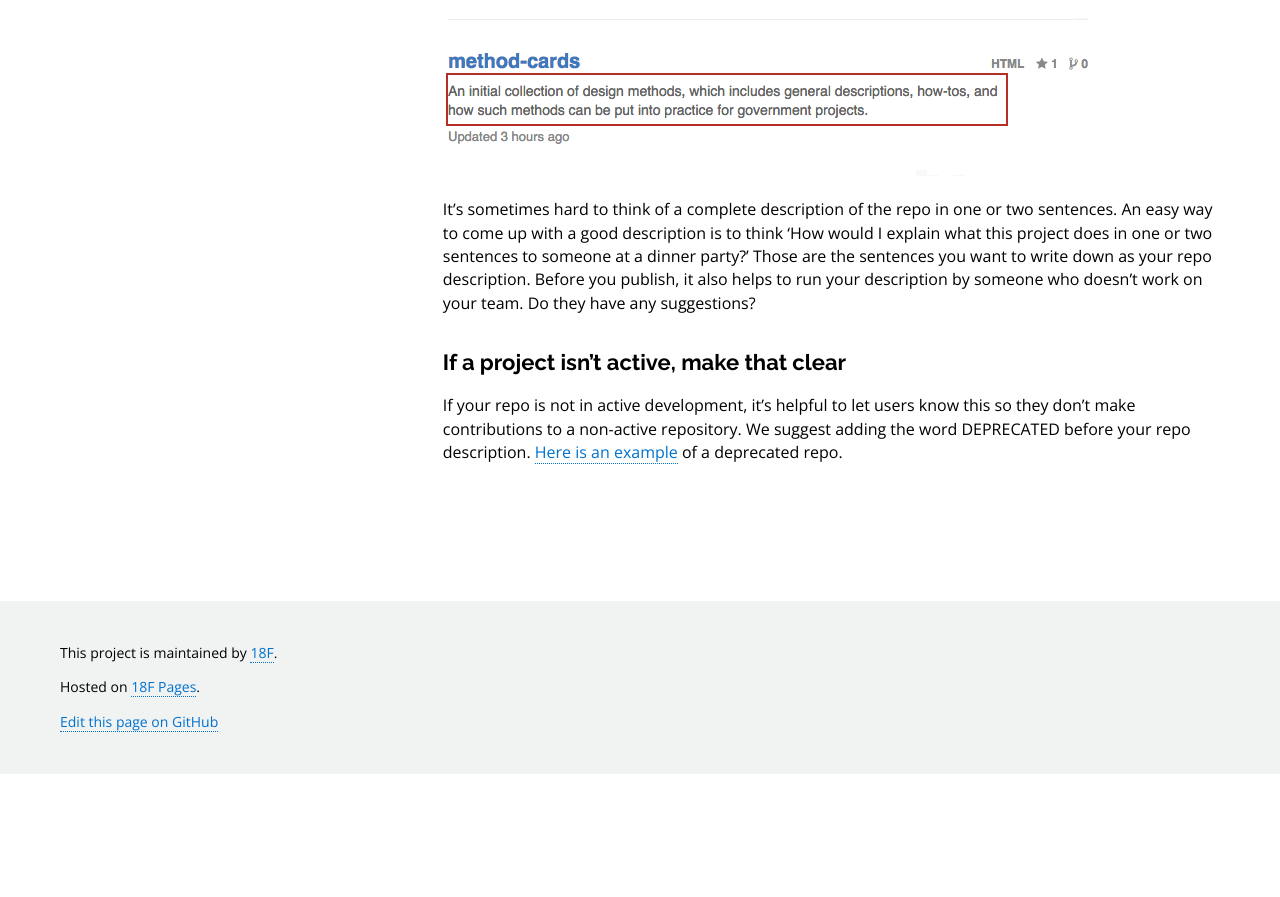
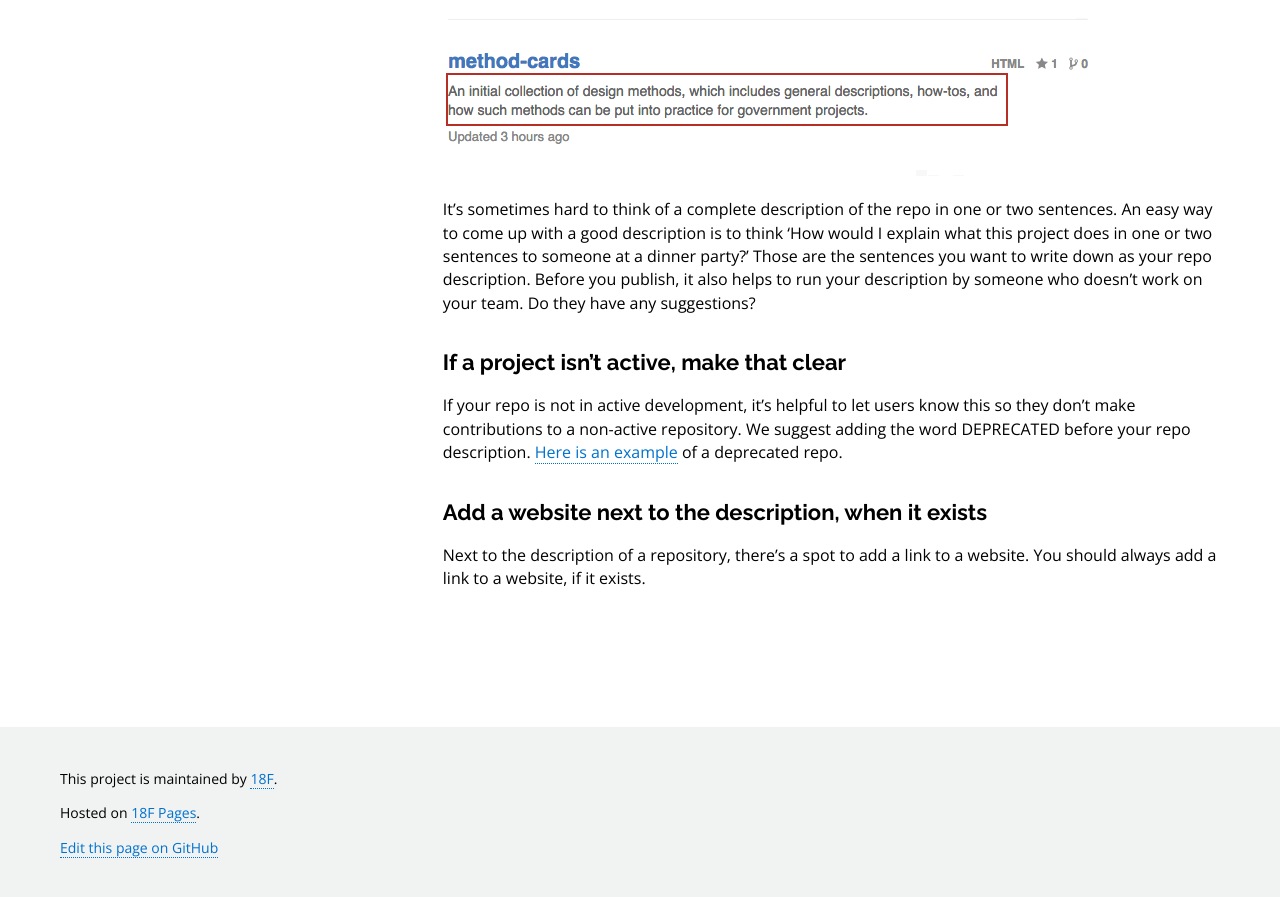
Before and after one commit to 18F/open-source-guide, a Jekyll site: the page built from pages/writing-the-repo-description.md, in a window 1280 px wide and 900 px high, scrolled down 1100 px. Shown: the top 897 px of the window. Built offline with Jekyll 4.4.1, drawn with Linux system fonts in a browser that asks for light colours; nearby versions of some CDN libraries; Markdown is read by kramdown in place of the engine named in the settings; before the commit the page ends 1874 px from its top, so only the background shows below that.

Commit message:
Update writing-the-repo-description.md

```diff
--- a/pages/writing-the-repo-description.md
+++ b/pages/writing-the-repo-description.md
@@ -27,3 +27,7 @@ It’s sometimes hard to think of a complete description of the repo in one or t
 ## If a project isn’t active, make that clear
 
 If your repo is not in active development, it’s helpful to let users know this so they don’t make contributions to a non-active repository. We suggest adding the word DEPRECATED before your repo description. [Here is an example](https://github.com/18F/Mario) of a deprecated repo.
+
+## Add a website next to the description, when it exists
+
+Next to the description of a repository, there's a spot to add a link to a website. You should always add a link to a website, if it exists.
```
